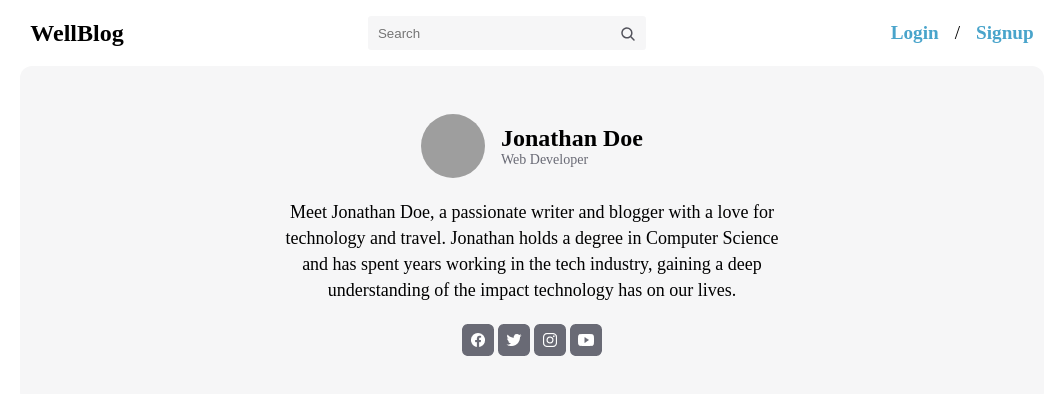
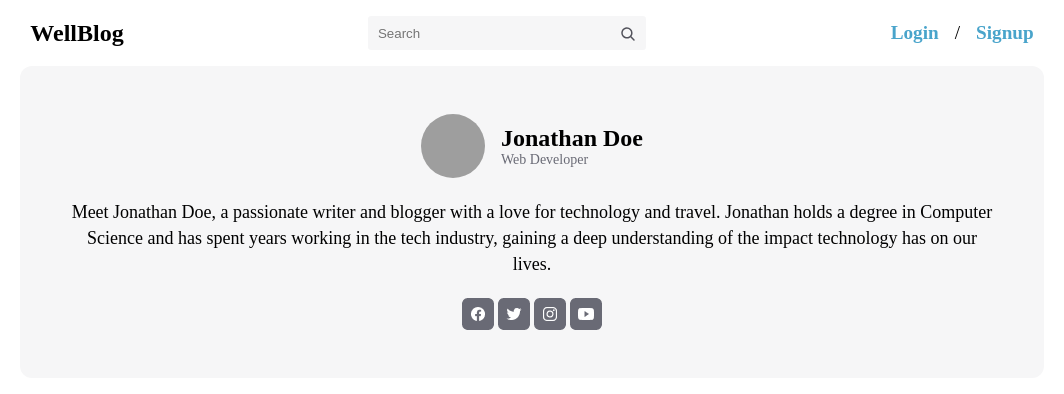
Before and after one commit to mza-wtag/my-blog-react-app, a React (Vite) app: page /me in a window 1280 px wide. Shown: the top 394 px of the page, without its empty margins (108-1172 px from the left). Built offline with nearby package versions, Linux system fonts and the light colour scheme; grey boxes are pictures that could not be loaded.

Commit message:
some review resolved

```diff
--- a/src/components/UserDetails/UserDatails.jsx
+++ b/src/components/UserDetails/UserDatails.jsx
@@ -1,5 +1,5 @@
 import React from "react";
-import "./UserDetails.scss";
+import "./userDetails.scss";
 import facebook from "./../../assets/images/icons/facebook.png";
 import twitter from "./../../assets/images/icons/twitter.png";
 import instagram from "./../../assets/images/icons/instagram.png";
--- a/src/components/UserDetails/UserDetails.scss
+++ b/src/components/UserDetails/userDetails.scss
@@ -46,7 +46,6 @@
     font-weight: $font-weight-normal;
     line-height: 1.625rem;
     margin: auto;
-    width: 54%;
   }
 
   &__social-media {
```
